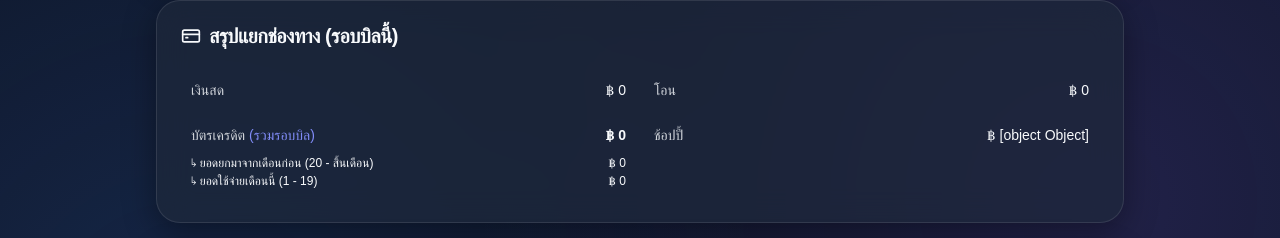
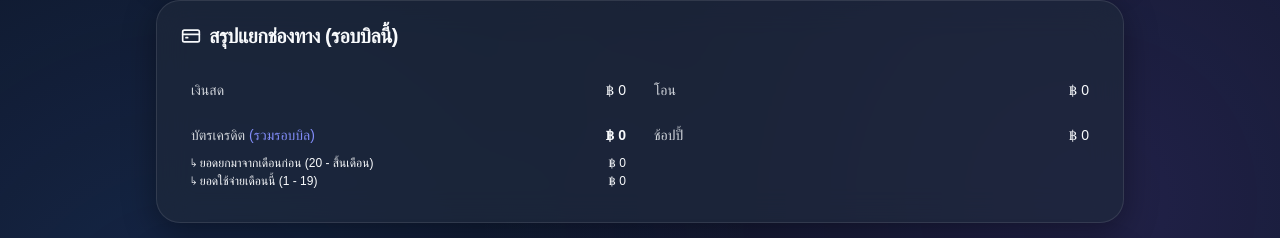
Before and after one commit to pundapuntita/smart-saver, a React (Vite) app: page / in a window 1280 px wide. Shown: the part 1640-1878 px from the top of the page. Built offline with nearby package versions, Linux system fonts and the light colour scheme; a web font is replaced by a local one.

Commit message:
fix: set shopee billing cycle to standard calendar month 1-30

```diff
--- a/src/App.jsx
+++ b/src/App.jsx
@@ -147,7 +147,7 @@ function SmartSaverApp({ profileName }) {
 
   const filteredTransactions = useMemo(() => {
     return transactions.filter(t => {
-      const isCC = t.paymentMethod === 'บัตรเครดิต' || t.paymentMethod === 'ช้อปปี้';
+      const isCC = t.paymentMethod === 'บัตรเครดิต';
       return getCycleMonth(t.date, isCC) === viewMonth;
     });
   }, [transactions, viewMonth]);
@@ -227,7 +227,7 @@ function SmartSaverApp({ profileName }) {
   const paymentMethodSummary = useMemo(() => {
     const summary = {};
     PAYMENT_METHODS.forEach(m => {
-      if (m === 'บัตรเครดิต' || m === 'ช้อปปี้') {
+      if (m === 'บัตรเครดิต') {
         summary[m] = { total: 0, fromPrevMonth: 0, fromCurrentMonth: 0 };
       } else {
         summary[m] = 0;
@@ -237,7 +237,7 @@ function SmartSaverApp({ profileName }) {
     filteredTransactions.forEach(t => {
       if (t.type === 'expense' && !t.projectId) {
         const m = t.paymentMethod || 'โอน';
-        if (m === 'บัตรเครดิต' || m === 'ช้อปปี้') {
+        if (m === 'บัตรเครดิต') {
           summary[m].total += t.amount;
           const tYYYYMM = t.date.substring(0, 7);
           if (tYYYYMM < viewMonth) {
```
